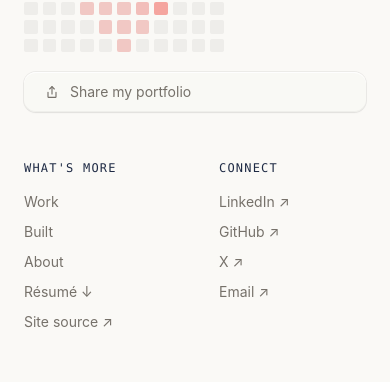
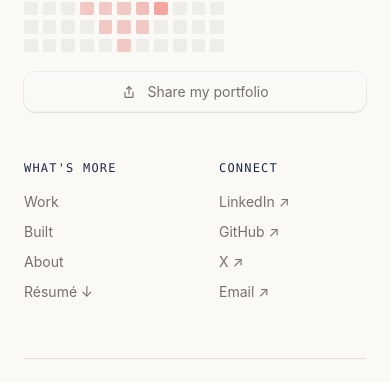
Before and after one commit to acaspx/portfolio-chops, a Next.js app: page /work/augmedix in a window 390 px wide. Shown: the part 9276-9658 px from the top of the page. Built offline with nearby package versions, Linux system fonts and the light colour scheme; no server answers.

Commit message:
Footer: remove site-source link; center share button text on mobile

```diff
--- a/components/Footer.tsx
+++ b/components/Footer.tsx
@@ -66,17 +66,6 @@ export default function Footer() {
                     Résumé ↓
                   </a>
                 </li>
-                <li>
-                  <a
-                    href="https://github.com/acaspx/portfolio-chops"
-                    target="_blank"
-                    rel="noopener noreferrer"
-                    title="This site, designed and coded by me"
-                    className="link-line text-muted hover:text-ink"
-                  >
-                    Site source ↗
-                  </a>
-                </li>
               </ul>
             </div>
 
--- a/components/ShareButton.tsx
+++ b/components/ShareButton.tsx
@@ -45,7 +45,7 @@ export default function ShareButton() {
       type="button"
       onClick={share}
       aria-live="polite"
-      className="emboss emboss-hover flex w-full items-center justify-start gap-2.5 rounded-2xl bg-paper/70 px-5 py-2.5 text-sm text-muted transition-[color,box-shadow] duration-300 ease-out hover:text-ink"
+      className="emboss emboss-hover flex w-full items-center justify-center gap-2.5 rounded-2xl bg-paper/70 px-5 py-2.5 text-sm text-muted transition-[color,box-shadow] duration-300 ease-out hover:text-ink sm:justify-start"
     >
       {copied ? (
         <svg viewBox="0 0 24 24" width="16" height="16" fill="none" stroke="currentColor" strokeWidth="1.9" aria-hidden>
```
